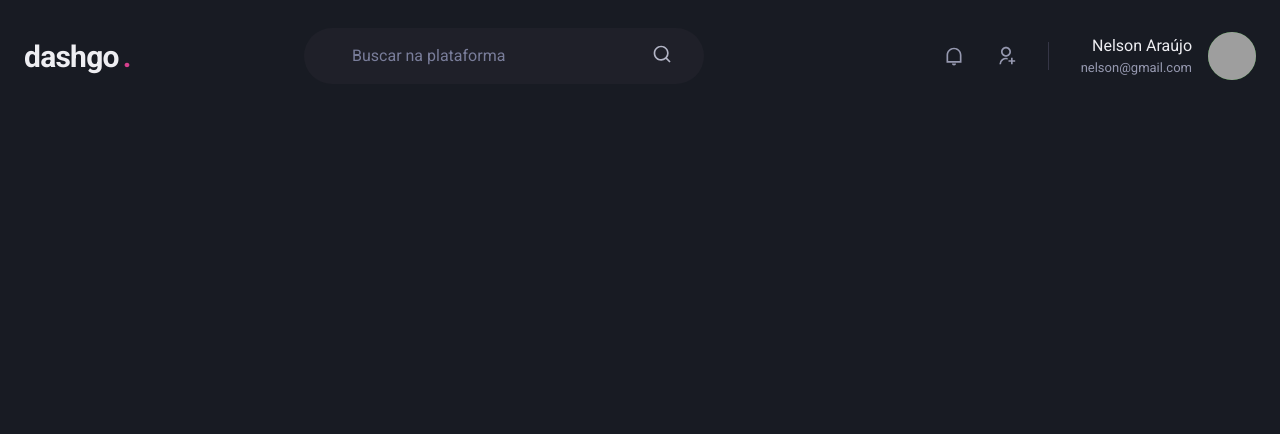
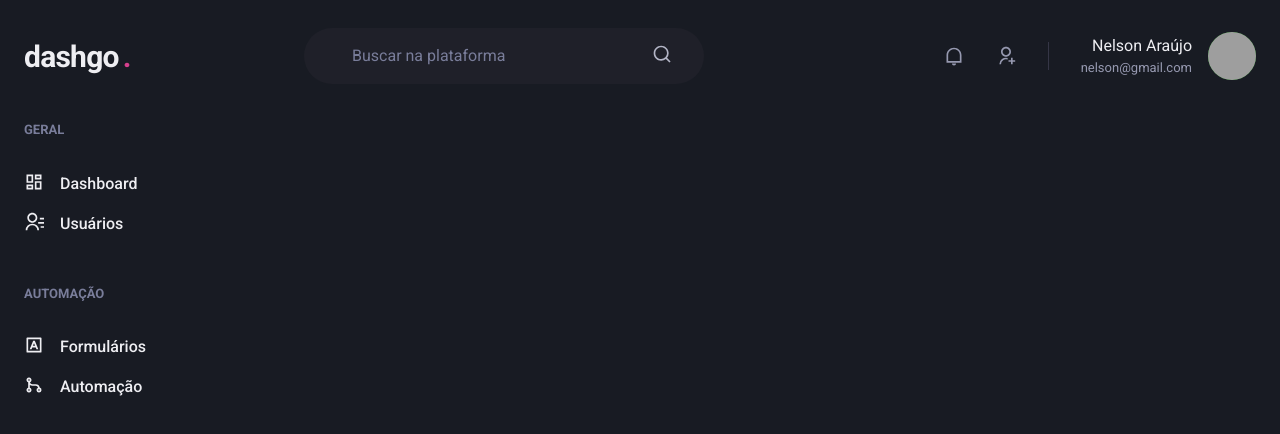
Before and after one commit to nelsonsantosaraujo/dashgo, a Next.js app: page /dashboard in a window 1280 px wide. Shown: the top 434 px of the page. Built offline with nearby package versions, Linux system fonts and the light colour scheme; grey boxes are pictures that could not be loaded.

Commit message:
Create Sidebar component

```diff
--- /dev/null
+++ b/src/components/Sidebar.tsx
@@ -0,0 +1,38 @@
+import Icon from "@chakra-ui/icon";
+import { Box, Link, Stack, Text } from "@chakra-ui/layout";
+import { RiContactsLine, RiDashboardLine, RiGitMergeLine, RiInputMethodLine } from "react-icons/ri";
+
+export function Sidebar() {
+  return (
+    <Box as="aside" w="64" mr="8">
+      <Stack spacing="12" align="flex-start">
+        <Box>
+          <Text fontWeight="bold" color="gray.400" fontSize="small">GERAL</Text>
+          <Stack spacing="4" mt="8" align="stretch">
+            <Link display="flex" align="center" >
+              <Icon as={RiDashboardLine} fontSize="20" />
+              <Text ml="4" fontWeight="medium">Dashboard</Text>
+            </Link>
+            <Link display="flex" align="center" >
+              <Icon as={RiContactsLine} fontSize="20" />
+              <Text ml="4" fontWeight="medium">Usuários</Text>
+            </Link>
+          </Stack>
+        </Box>
+        <Box>
+          <Text fontWeight="bold" color="gray.400" fontSize="small">AUTOMAÇÃO</Text>
+          <Stack spacing="4" mt="8" align="stretch">
+            <Link display="flex" align="center" >
+              <Icon as={RiInputMethodLine} fontSize="20" />
+              <Text ml="4" fontWeight="medium">Formulários</Text>
+            </Link>
+            <Link display="flex" align="center" >
+              <Icon as={RiGitMergeLine} fontSize="20" />
+              <Text ml="4" fontWeight="medium">Automação</Text>
+            </Link>
+          </Stack>
+        </Box>
+      </Stack>
+    </Box>
+  );
+}
--- a/src/pages/dashboard.tsx
+++ b/src/pages/dashboard.tsx
@@ -1,8 +1,22 @@
+import { Flex } from "@chakra-ui/layout";
 import { Header } from "../components/Header";
+import { Sidebar } from "../components/Sidebar";
 
 export default function Dashboard() {
   return(
-    <Header />
+    <Flex direction="column" h="100vh" >
+      <Header />
+
+      <Flex
+        w="100%"
+        my="6"
+        maxWidth={1480}
+        mx="auto"
+        px="6"
+      >
+        <Sidebar />
+      </Flex>
+    </Flex>
 
   );
 }
```
